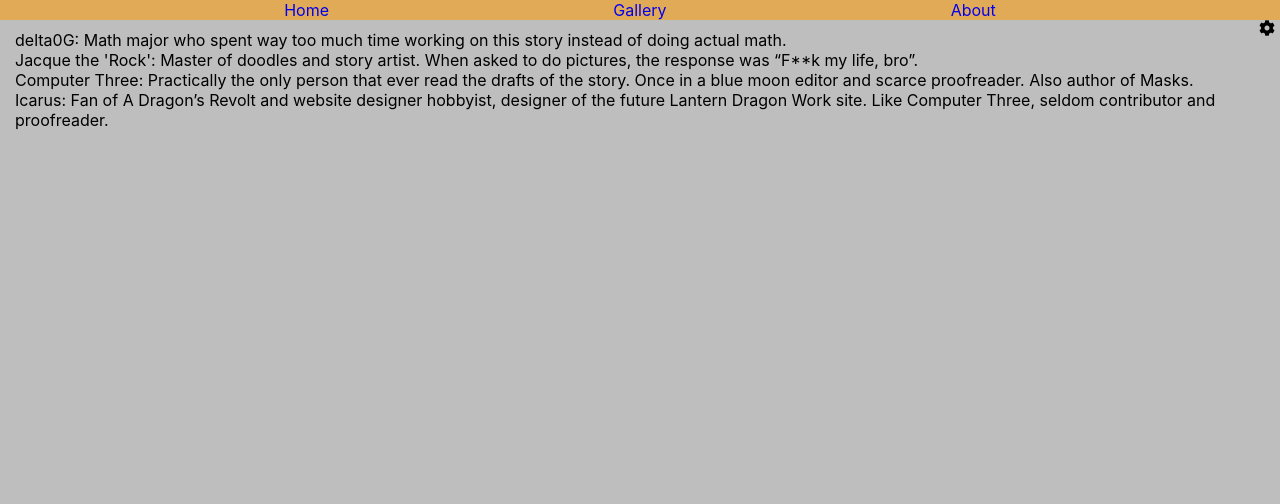
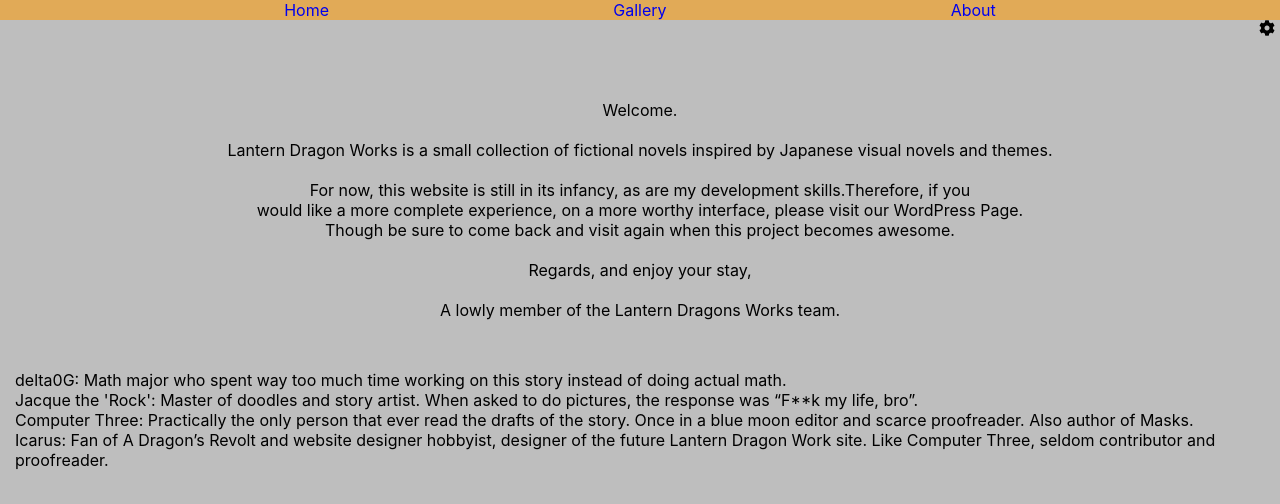
Before and after one commit to jscholar/lantern-dragon-4, a React (Create React App) app: page /about in a window 1280 px wide. Shown: the top 504 px of the page. Built offline with nearby package versions, Linux system fonts and the light colour scheme.

Commit message:
Added site summaryi

```diff
--- a/src/pages/About/About.js
+++ b/src/pages/About/About.js
@@ -1,17 +1,20 @@
 import React from 'react';
-import PROFILES from './Profiles';
+
+import _profiles from './profiles';
+import summary from './summary';
+import classes from './About.module.css';
 
 const About = () => {
-    const profiles = PROFILES.map((profile) => {
+    const profiles = _profiles.map((profile) => {
         return (
             <div>
-                <p>{`${profile.name}: ${profile.desc}
-                `}</p>
+                <p>{`${profile.name}: ${profile.desc}`}</p>
             </div>
         )
     })
     return (
         <div>
+            <div className={classes.Summary}>{summary}</div>
             {profiles}
         </div>
     )
--- /dev/null
+++ b/src/pages/About/About.module.css
@@ -0,0 +1,5 @@
+.Summary {
+    white-space: pre;
+    text-align: center;
+    margin: 50px 0;
+}
--- /dev/null
+++ b/src/pages/About/summary.js
@@ -0,0 +1,15 @@
+const summary = `
+Welcome.
+
+Lantern Dragon Works is a small collection of fictional novels inspired by Japanese visual novels and themes.
+
+For now, this website is still in its infancy, as are my development skills.Therefore, if you
+would like a more complete experience, on a more worthy interface, please visit our WordPress Page.
+Though be sure to come back and visit again when this project becomes awesome.
+
+Regards, and enjoy your stay,
+
+A lowly member of the Lantern Dragons Works team.
+`;
+
+export default summary;
```
